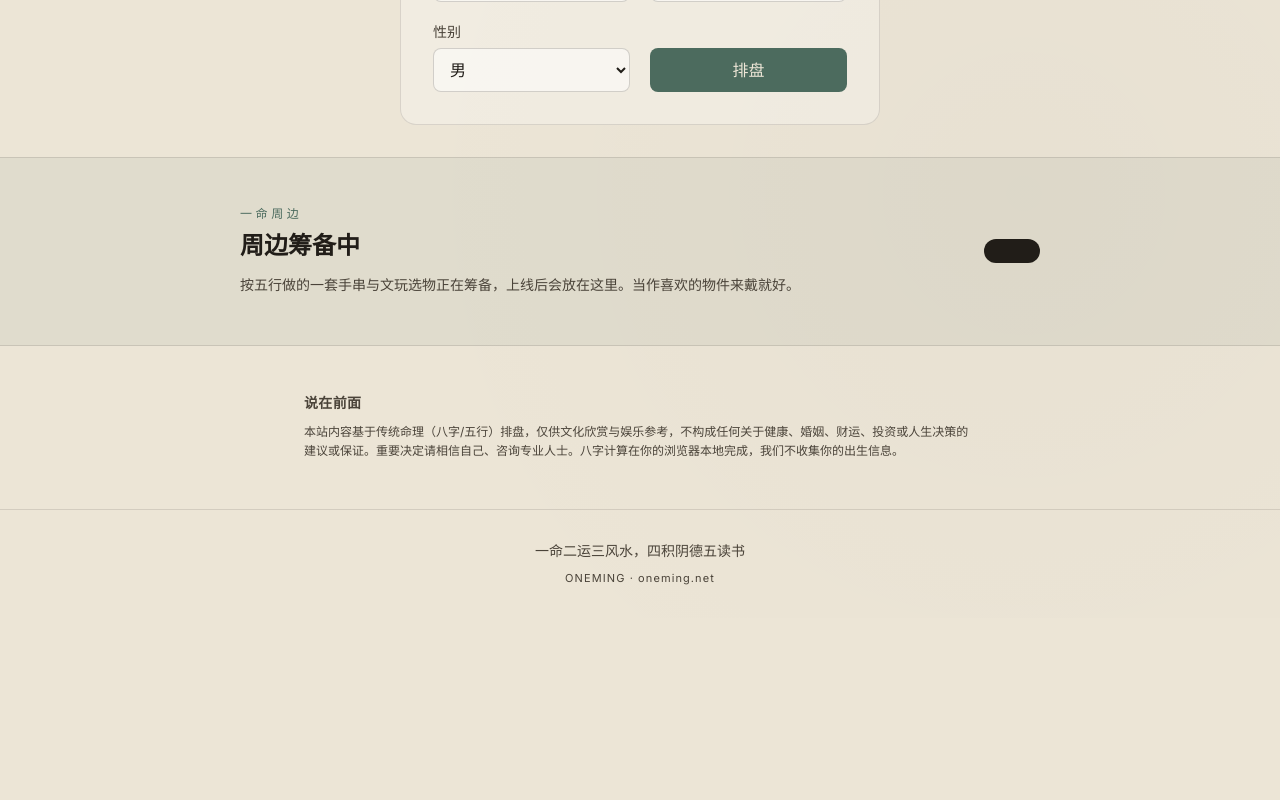
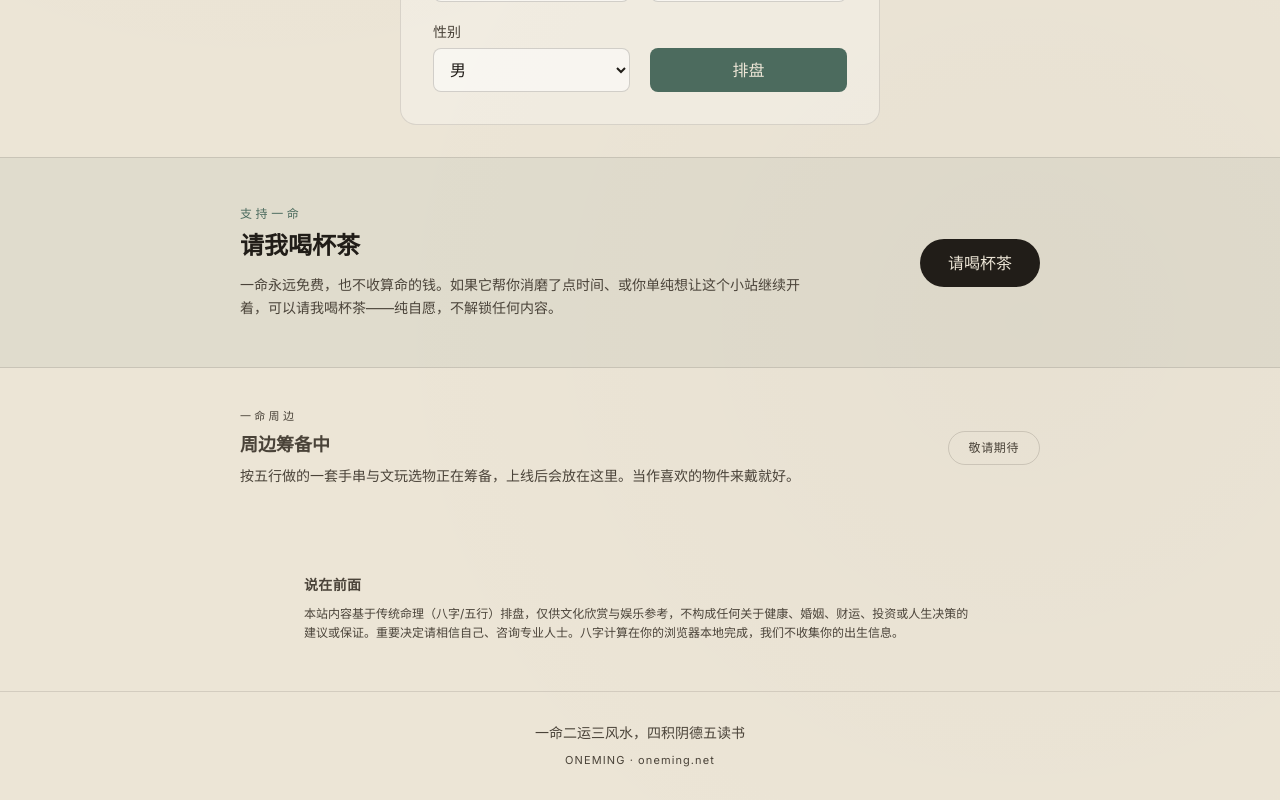
Before and after one commit to xcatea/oneming, a React (Vite) app: page / in a window 1280 px wide. Shown: the part 797-1597 px from the top of the page. Before the commit the page ends 1415 px from the top, so only its background shows below. Built offline with nearby package versions, Linux system fonts and the light colour scheme.

Commit message:
Add files via upload

```diff
--- a/src/App.jsx
+++ b/src/App.jsx
@@ -2,18 +2,27 @@ import { useState, useMemo } from 'react'
 import { STRINGS } from './strings.js'
 import { computeBazi, ELEMENTS, ELEMENT_META } from './bazi.js'
 
-const SHOP_URL = 'https://example.com/shop' // TODO: 换成你的店铺/独立站地址
+const SHOP_URL = 'https://example.com/shop' // TODO: 换成你的店铺/独立站地址（留 example.com 则显示"筹备中"）
+const TIP_URL = 'https://ko-fi.com/oneming' // Ko-fi 已激活
 
-function Header({ lang, setLang, t }) {
+const SHOP_READY = !SHOP_URL.includes('example.com')
+const TIP_READY = true // Ko-fi 已绑定，按钮激活
+
+function Header({ lang, setLang, t, onHome }) {
   return (
     <header className="flex items-center justify-between px-6 py-5 md:px-12">
-      <div className="flex items-center gap-3">
+      <button
+        type="button"
+        onClick={onHome}
+        aria-label={lang === 'zh' ? '返回主页' : 'Back to home'}
+        className="flex items-center gap-3 rounded-lg transition hover:opacity-80"
+      >
         <span className="seal flex h-9 w-9 items-center justify-center text-lg leading-none">命</span>
-        <div className="leading-tight">
+        <div className="text-left leading-tight">
           <div className="font-zh text-xl font-bold tracking-wide">ONEMING</div>
           <div className="text-[11px] tracking-[0.3em] text-[var(--color-ink-soft)]">{lang === 'zh' ? '一 命' : '一命'}</div>
         </div>
-      </div>
+      </button>
       <div className="flex items-center gap-4">
         <span className="hidden rounded-full border border-[rgba(33,29,24,0.18)] px-3 py-1 text-[11px] tracking-wide text-[var(--color-ink-soft)] sm:inline">
           {t.badge}
@@ -188,23 +197,60 @@ function Result({ data, t, lang }) {
   )
 }
 
-function Shop({ t }) {
+function Support({ t }) {
   return (
     <section className="border-y border-[rgba(33,29,24,0.12)] bg-[rgba(76,107,94,0.07)]">
       <div className="mx-auto flex max-w-4xl flex-col items-start gap-4 px-6 py-12 md:flex-row md:items-center md:justify-between md:px-12">
         <div className="max-w-xl">
-          <div className="text-xs tracking-[0.3em] text-[var(--color-jade)]">{t.shopEyebrow}</div>
-          <h2 className="font-zh mt-2 text-2xl font-semibold">{t.shopTitle}</h2>
-          <p className="mt-3 text-sm leading-relaxed text-[var(--color-ink-soft)]">{t.shopBody}</p>
+          <div className="text-xs tracking-[0.3em] text-[var(--color-jade)]">{t.tipEyebrow}</div>
+          <h2 className="font-zh mt-2 text-2xl font-semibold">{t.tipTitle}</h2>
+          <p className="mt-3 text-sm leading-relaxed text-[var(--color-ink-soft)]">{t.tipBody}</p>
         </div>
+        {TIP_READY ? (
+          <a
+            href={TIP_URL}
+            target="_blank"
+            rel="noreferrer"
+            className="shrink-0 rounded-full bg-[var(--color-ink)] px-7 py-3 text-[var(--color-paper)] transition hover:bg-[var(--jade-deep)]"
+          >
+            {t.tipCta}
+          </a>
+        ) : (
+          <span
+            className="shrink-0 cursor-not-allowed rounded-full border border-[rgba(33,29,24,0.25)] px-7 py-3 text-[var(--color-ink-soft)]"
+            title="设置 TIP_URL 后启用"
+          >
+            {t.tipCta}
+          </span>
+        )}
+      </div>
+    </section>
+  )
+}
+
+function Shop({ t }) {
+  return (
+    <section className="mx-auto max-w-4xl px-6 py-10 md:px-12">
+      <div className="flex flex-col items-start gap-3 md:flex-row md:items-center md:justify-between">
+        <div className="max-w-xl">
+          <div className="text-[11px] tracking-[0.3em] text-[var(--color-ink-soft)]">{t.shopEyebrow}</div>
+          <h2 className="font-zh mt-1.5 text-lg font-semibold text-[var(--color-ink-soft)]">{t.shopTitle}</h2>
+          <p className="mt-1.5 text-sm leading-relaxed text-[var(--color-ink-soft)]">{t.shopBody}</p>
+        </div>
+        {SHOP_READY ? (
           <a
             href={SHOP_URL}
             target="_blank"
             rel="noreferrer"
-          className="shrink-0 rounded-full bg-[var(--color-ink)] px-7 py-3 text-[var(--color-paper)] transition hover:bg-[var(--jade-deep)]"
+            className="shrink-0 rounded-full border border-[var(--color-jade)] px-6 py-2.5 text-sm text-[var(--color-jade)] transition hover:bg-[var(--color-jade)] hover:text-[var(--color-paper)]"
           >
             {t.shopCta}
           </a>
+        ) : (
+          <span className="shrink-0 rounded-full border border-[rgba(33,29,24,0.15)] px-5 py-2 text-xs tracking-wider text-[var(--color-ink-soft)]">
+            {t.shopSoon}
+          </span>
+        )}
       </div>
     </section>
   )
@@ -233,12 +279,17 @@ export default function App() {
     document.getElementById('form')?.scrollIntoView({ behavior: 'smooth' })
   }
 
+  function goHome() {
+    window.scrollTo({ top: 0, behavior: 'smooth' })
+  }
+
   return (
     <div className="min-h-screen">
-      <Header lang={lang} setLang={setLang} t={t} />
+      <Header lang={lang} setLang={setLang} t={t} onHome={goHome} />
       <Hero t={t} lang={lang} onStart={scrollToForm} />
       <BaziForm t={t} onSubmit={setInput} />
       {data && <Result key={lang + JSON.stringify(input)} data={data} t={t} lang={lang} />}
+      <Support t={t} />
       <Shop t={t} />
       <Disclaimer t={t} />
       <footer className="border-t border-[rgba(33,29,24,0.12)] px-6 py-8 text-center md:px-12">
```
Lines whose indentation alone changed are shown as unchanged.
